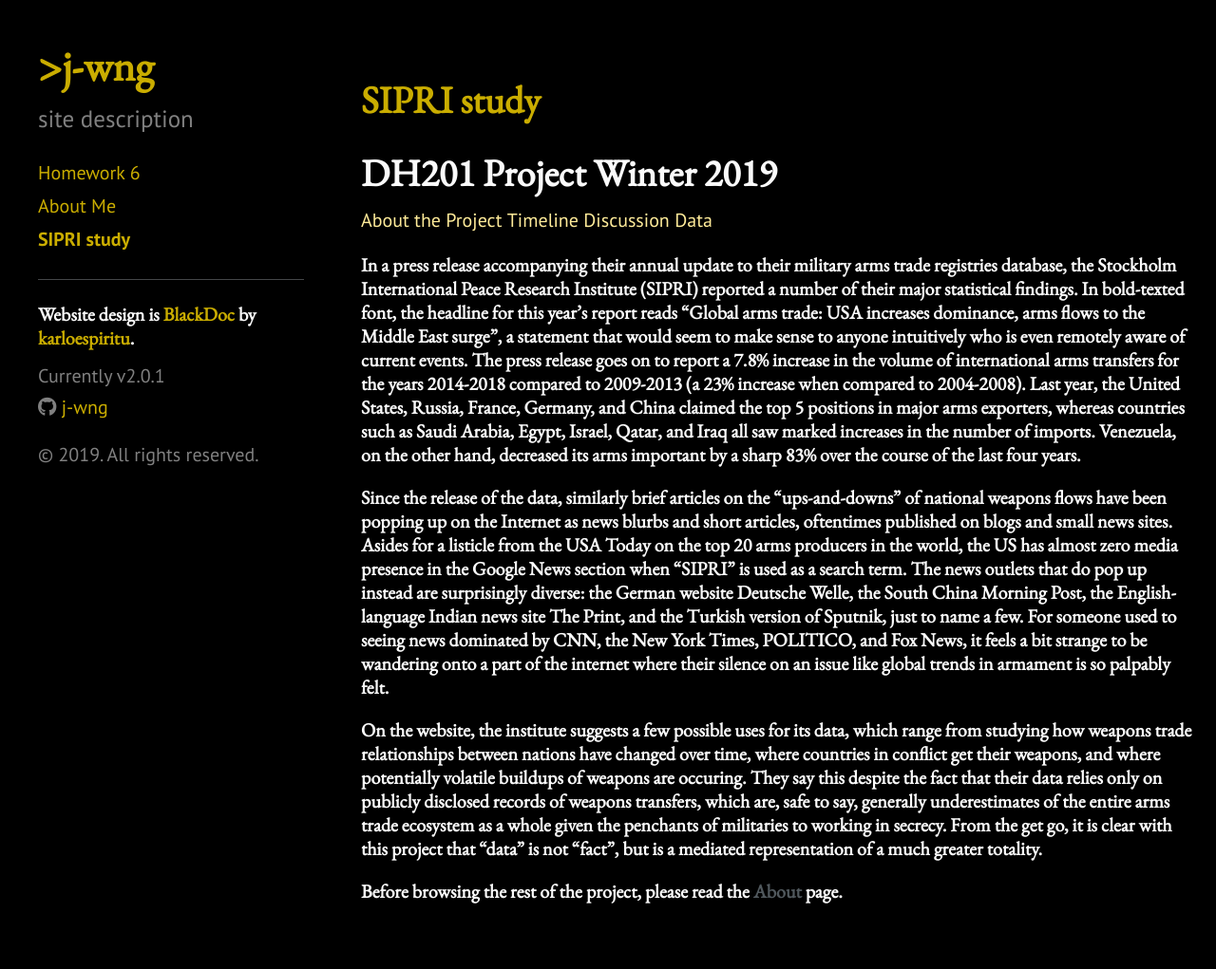
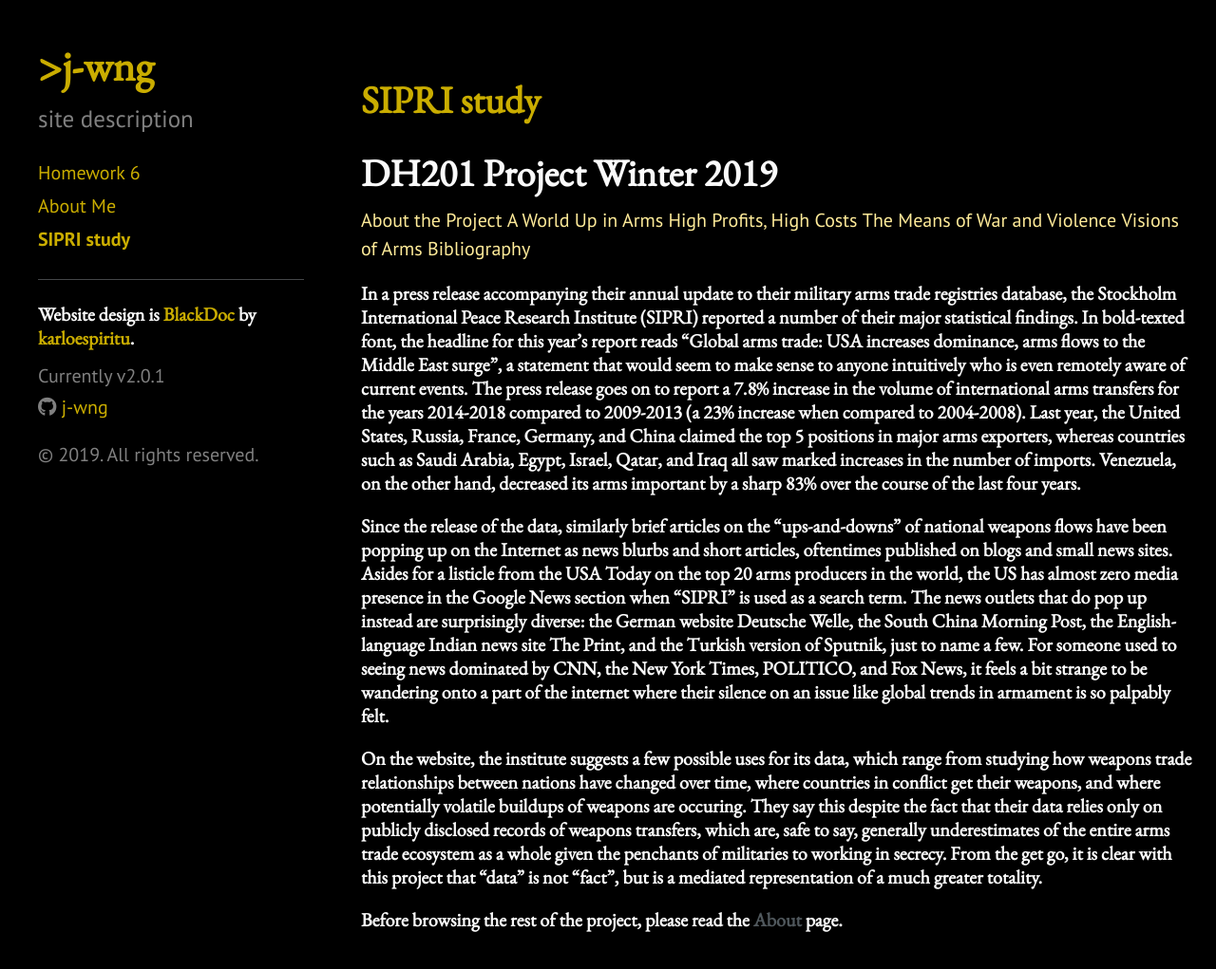
Before and after one commit to j-wng/j-wng.github.io, a Jekyll site: the page built from homepage.html, in a window 1280 px wide and 1142 px high. Shown: the top 1021 px of the window at 95% size. Built offline with Jekyll 4.4.1, drawn with Linux system fonts in a browser that asks for light colours; nearby versions of some CDN libraries.

Commit message:
Update homepage.html

```diff
--- a/homepage.html
+++ b/homepage.html
@@ -26,9 +26,11 @@
 
 <ul>
   <li><a href="aboutproject.html">About the Project</a></li>
-  <li><a href="timeline.html">Timeline</a></li>
-  <li><a href="#Discussion">Discussion</a></li>
-  <li><a href="data.html">Data</a></li>
+  <li><a href="worldinarms.html">A World Up in Arms</a></li>
+  <li><a href="highprofits_highcosts.html">High Profits, High Costs</a></li>
+  <li><a href="means.html">The Means of War and Violence</a></li>
+  <li><a href="gallery.html">Visions of Arms</a></li>
+  <li><a href="bib.html">Bibliography</a></li>
 </ul>
 </nav>
 
```
